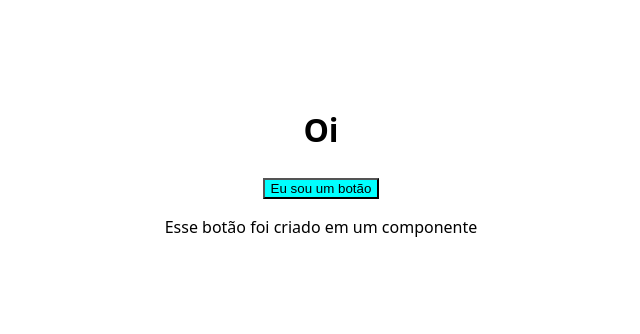
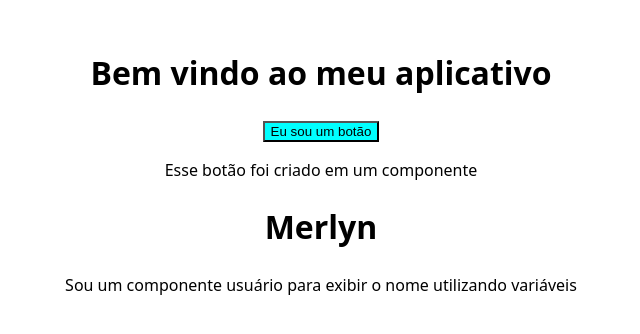
Before and after one commit to damyres/doc_react, a React (Vite) app: page / in a window 1280 px wide. Shown: the part 230-564 px from the top of the page, without its empty margins (319-959 px from the left). Built offline with nearby package versions, Linux system fonts and the light colour scheme.

Commit message:
Crair compoenet usuário utilizando variáveis do javaScript

```diff
--- a/src/components/Home/Home.tsx
+++ b/src/components/Home/Home.tsx
@@ -1,11 +1,13 @@
 import { Botao } from "../Botao/Botao"
+import Usuario from "../Usuario/Usuario"
 
 export const Home = () => {
 
     return (
         <>
-            <h1>Oi</h1>
+            <h1>Bem vindo ao meu aplicativo</h1>
             <Botao />
+            <Usuario/>
         </>
     )
 }
--- /dev/null
+++ b/src/components/Usuario/Usuario.tsx
@@ -0,0 +1,13 @@
+const user = {
+    name: 'Merlyn'
+};
+
+export default function Usuario(){
+    return(
+        <>
+        <h1>{user.name}</h1>
+        <p>Sou um componente usuário para exibir o nome utilizando variáveis</p>
+        </>
+    )
+
+}
```
